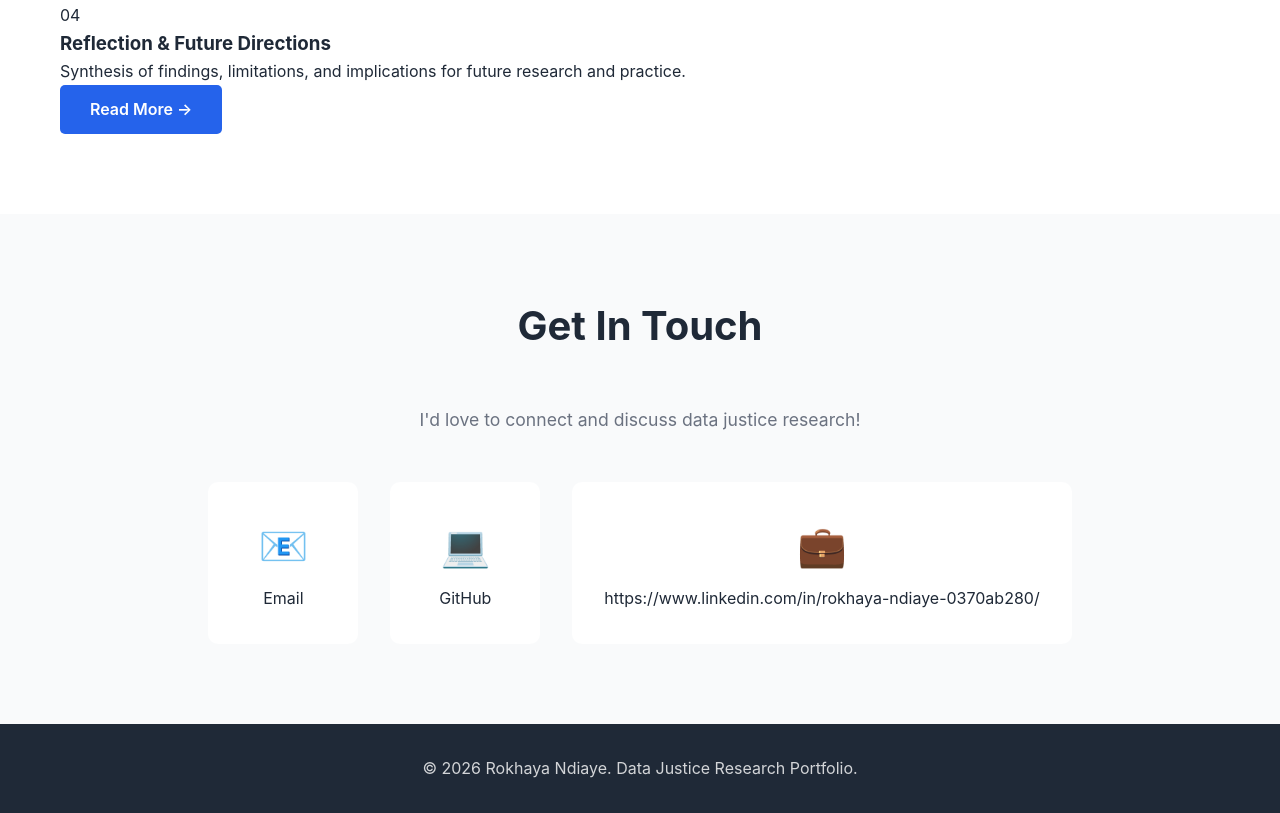
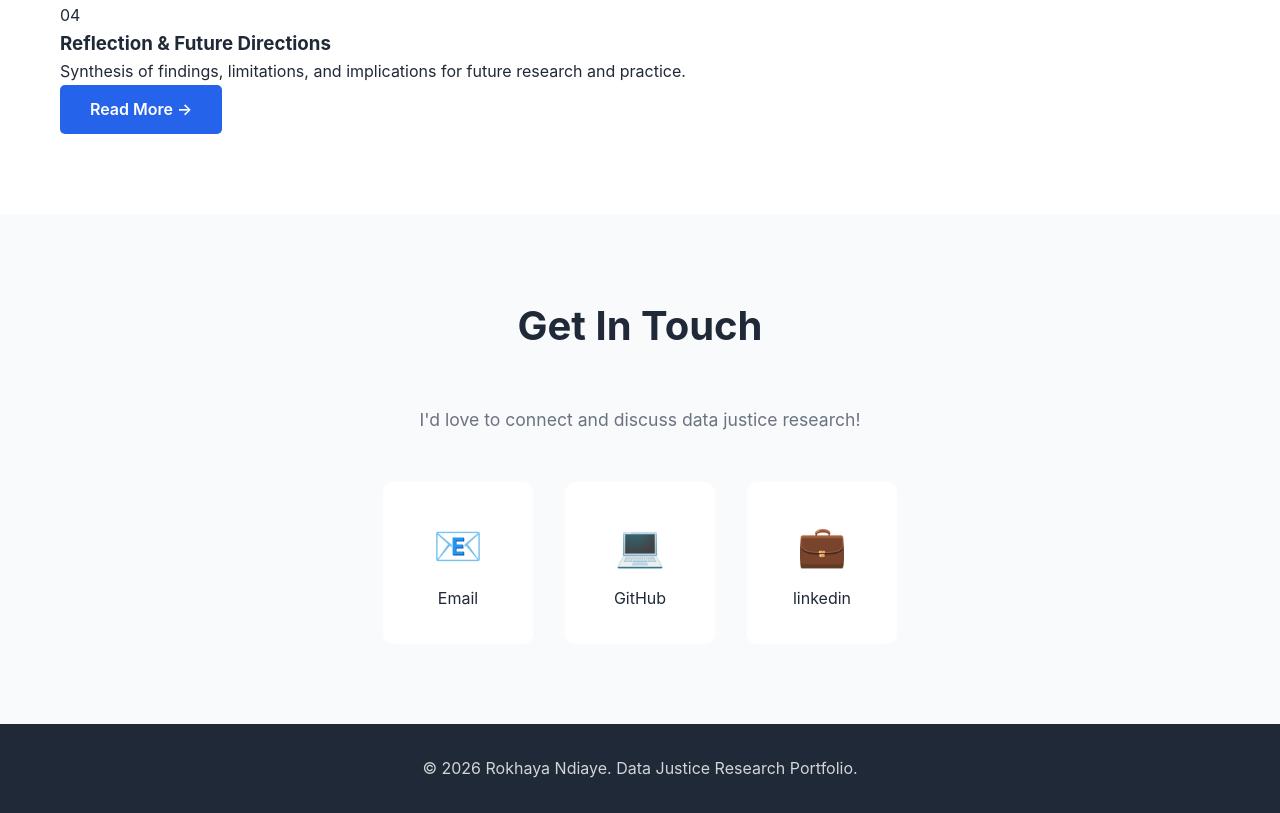
Before and after one commit to rokhayasndiaye07-a11y/Data-Feminism-1st-Proj., a plain HTML site: page index.html in a window 1280 px wide. Shown: the part 1966-2779 px from the top of the page. Drawn offline with Linux system fonts and the light colour scheme.

```diff
--- a/index.html
+++ b/index.html
@@ -10,7 +10,7 @@
     <!-- Navigation -->
     <nav>
         <div class="container">
-            <h1 class="logo">Your Name</h1>
+            <h1 class="logo">Rokhaya Ndiaye</h1>
             <ul class="nav-links">
                 <li><a href="#home">Home</a></li>
                 <li><a href="#about">About</a></li>
@@ -134,9 +134,9 @@
                     <span class="icon">💻</span>
                     <span>GitHub</span>
                 </a>
-                <a href="https://linkedin.com/in/yourusername" target="_blank" class="contact-item">
+                <a href="https://www.linkedin.com/in/rokhaya-ndiaye-0370ab280/" target="_blank" class="contact-item">
                     <span class="icon">💼</span>
-                    <span>https://www.linkedin.com/in/rokhaya-ndiaye-0370ab280/</span>
+                    <span>linkedin</span>
                 </a>
             </div>
         </div>
```
